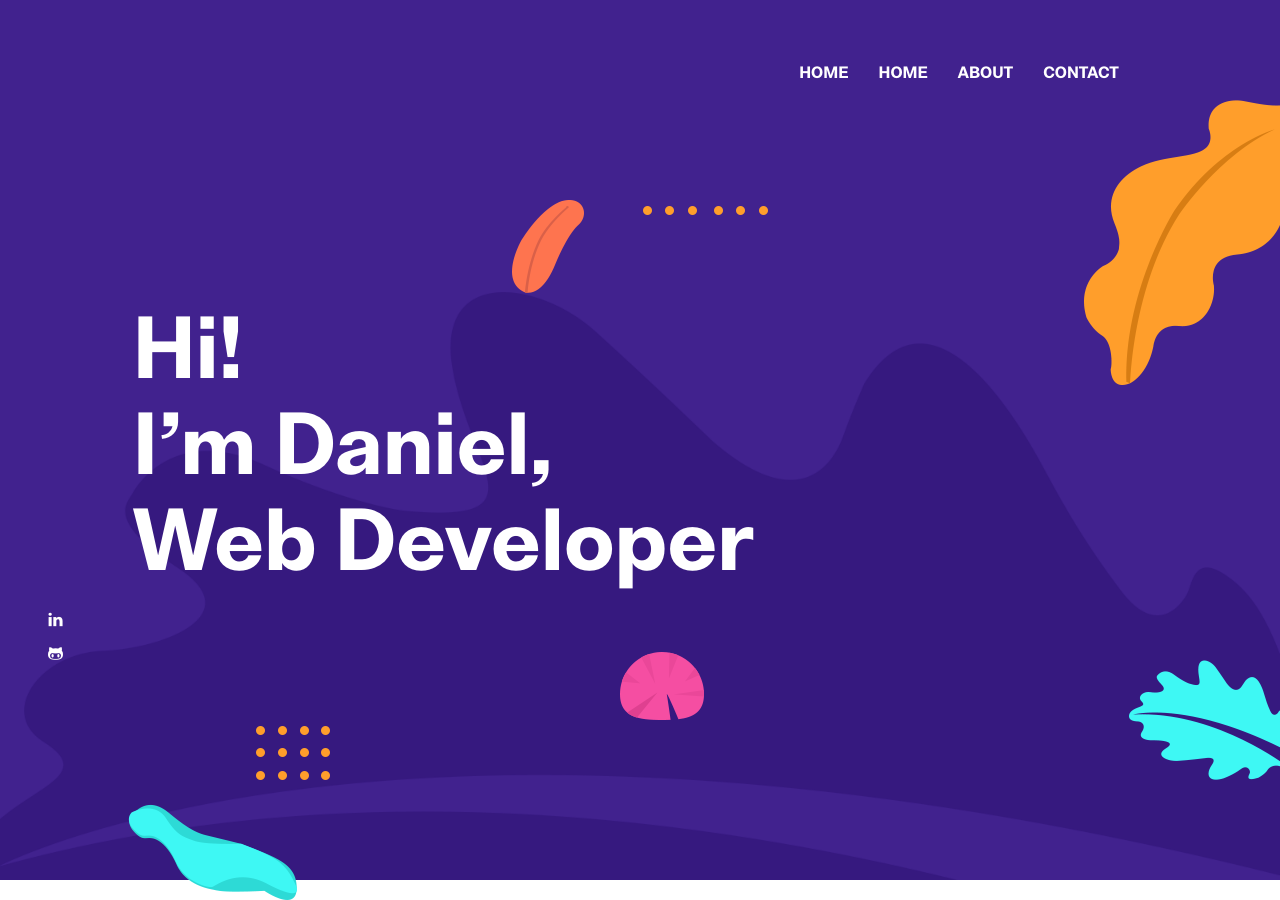
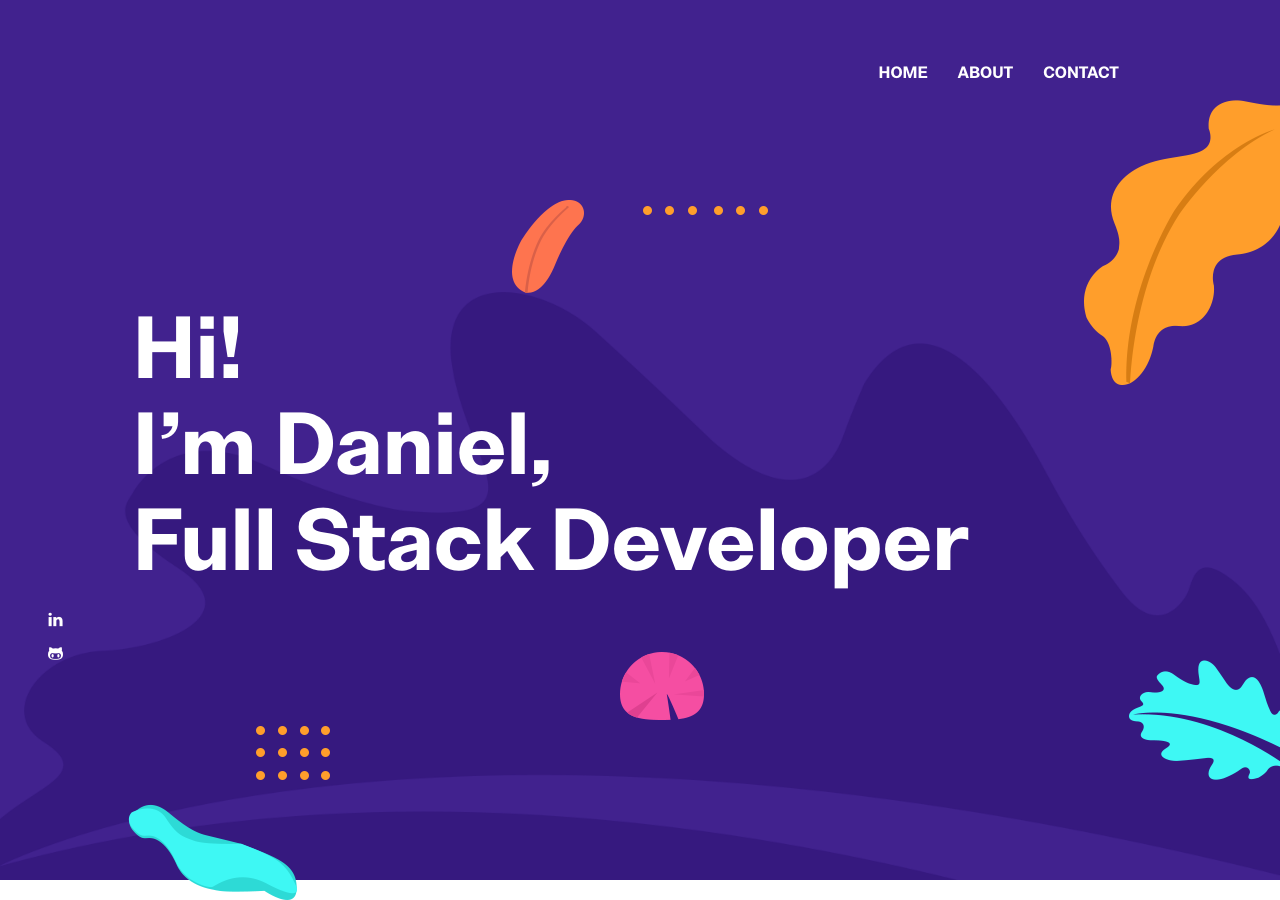
Before and after one commit to danielkol10/portfolio, a Jekyll site: the page built from index.html, in a window 1280 px wide and 900 px high. Built offline with Jekyll 4.4.1, drawn with Linux system fonts in a browser that asks for light colours.

Commit message:
full stack

```diff
--- a/_data/settings.yml
+++ b/_data/settings.yml
@@ -2,14 +2,13 @@
 #-------------------------------
 # General Site Settings
 
-title: Daniel K Adam - Portfolio
+title: Daniel K Adam
 # logo: logo.png
 email: danubusiness10@gmail.com
 address: SF Bay Area, California, USA
 address2: Tel Aviv, Israel
 
 menu:
-  - { name: Home, link: "https://danielkol10.github.io/portfolio/" }
   - { name: About, link: "https://danielkol10.github.io/portfolio/about" }
   # - { name: Blog, link: "/blog/" }
   - { name: Contact, link: "https://danielkol10.github.io/portfolio/contact" }
@@ -33,7 +32,7 @@ disqus-identifier: # Add your shortname for Disqus Comment. For example mr-brown
 # Hero Section
 
 hero:
-  hero-title: Hi! <br> I’m Daniel, <br> Web Developer
+  hero-title: Hi! <br> I’m Daniel, <br> Full Stack Developer
 
 social:
   - {
```
